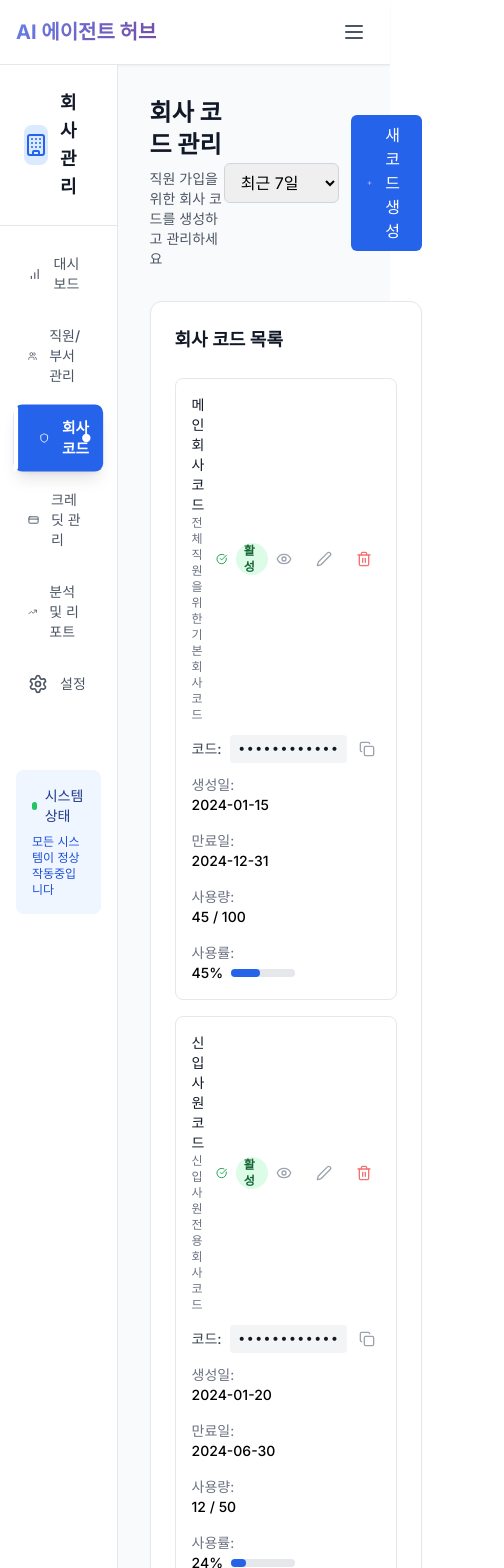
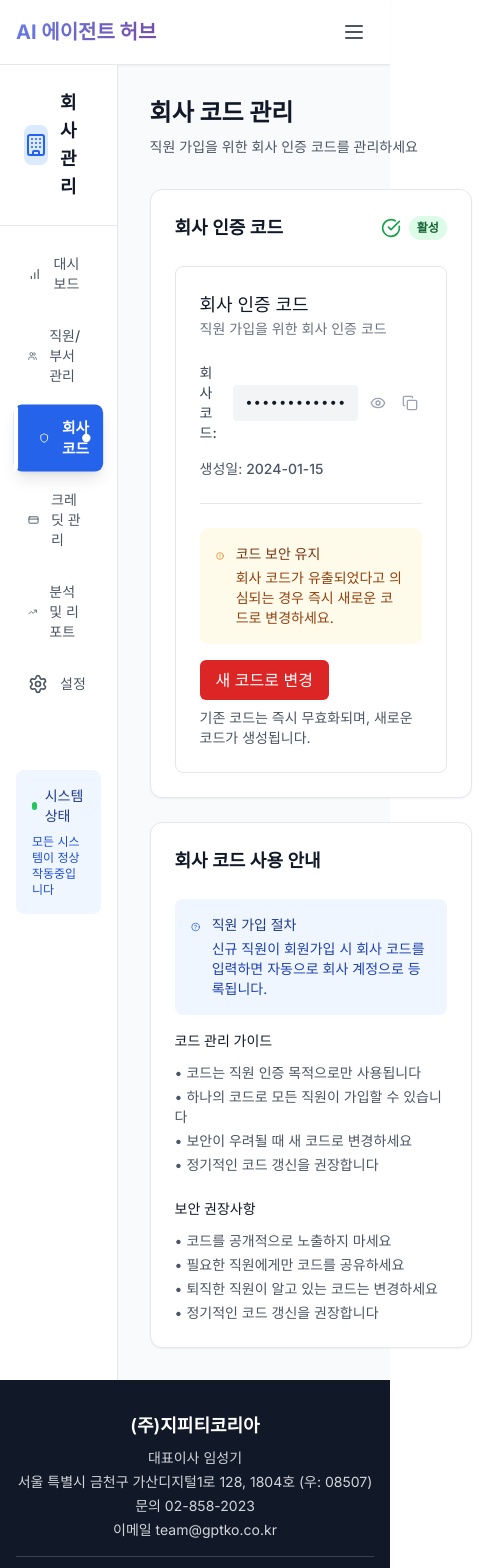
Before and after one commit to alisyos/angent_hub3, a Next.js app: page /company/code in a window 390 px wide. Shown: the top 1568 px of the page, 504 px wide, since content can reach past the window. Built offline with nearby package versions, Linux system fonts and the light colour scheme.

Commit message:
회사 코드 관리 페이지 개선: 단일 코드 시스템, 편집 기능 제거, 보안 관리 통합 및 코드 변경 확인 모달 추가

```diff
--- a/src/app/company/code/page.tsx
+++ b/src/app/company/code/page.tsx
@@ -6,254 +6,96 @@ import {
   Copy,
   Eye,
   EyeOff,
-  Edit2,
-  Trash2,
-  Plus,
   AlertCircle,
   CheckCircle,
-  XCircle,
-  HelpCircle
+  HelpCircle,
+  X
 } from 'lucide-react';
 
 export default function CompanyCode() {
-  const [companyCodes, setCompanyCodes] = useState([
-    {
+  // Single company code state
+  const [companyCode, setCompanyCode] = useState({
     id: 1,
     code: 'COMP2024001',
-      name: '메인 회사 코드',
-      description: '전체 직원을 위한 기본 회사 코드',
+    name: '회사 인증 코드',
+    description: '직원 가입을 위한 회사 인증 코드',
     isVisible: false,
     createdAt: '2024-01-15',
-      expiresAt: '2024-12-31',
-      usageCount: 45,
-      maxUsage: 100,
-      status: 'active'
-    },
-    {
-      id: 2,
-      code: 'COMP2024002',
-      name: '신입사원 코드',
-      description: '신입사원 전용 회사 코드',
-      isVisible: false,
-      createdAt: '2024-01-20',
-      expiresAt: '2024-06-30',
-      usageCount: 12,
-      maxUsage: 50,
-      status: 'active'
-    },
-    {
-      id: 3,
-      code: 'COMP2024003',
-      name: '임시 코드',
-      description: '임시 직원을 위한 제한된 코드',
-      isVisible: false,
-      createdAt: '2024-01-10',
-      expiresAt: '2024-03-31',
-      usageCount: 8,
-      maxUsage: 20,
-      status: 'expired'
-    }
-  ]);
-
-  const [showNewCodeForm, setShowNewCodeForm] = useState(false);
-  const [newCode, setNewCode] = useState({
-    name: '',
-    description: '',
-    expiresAt: '',
-    maxUsage: 100
+    isCreated: true // indicates if code has been created
   });
 
-  const handleToggleVisibility = (id: number) => {
-    setCompanyCodes(codes =>
-      codes.map(code =>
-        code.id === id ? { ...code, isVisible: !code.isVisible } : code
-      )
-    );
+  const [newCodeData, setNewCodeData] = useState({
+    name: '회사 인증 코드',
+    description: '직원 가입을 위한 회사 인증 코드'
+  });
+
+  // 확인 모달 상태
+  const [showConfirmModal, setShowConfirmModal] = useState(false);
+
+  const handleToggleVisibility = () => {
+    setCompanyCode(prev => ({ ...prev, isVisible: !prev.isVisible }));
   };
 
-  const handleCopyCode = (code: string) => {
-    navigator.clipboard.writeText(code);
-    // 복사 완료 알림 표시 로직 추가
+  const handleCopyCode = () => {
+    navigator.clipboard.writeText(companyCode.code);
+    // TODO: Add toast notification for copy success
   };
 
-  const handleGenerateNewCode = () => {
+  const handleShowConfirmModal = () => {
+    setShowConfirmModal(true);
+  };
+
+  const handleConfirmCodeChange = () => {
     const newCodeValue = `COMP${Date.now().toString().slice(-6)}`;
-    const newCodeData = {
-      id: Date.now(),
+    setCompanyCode(prev => ({
+      ...prev,
       code: newCodeValue,
-      name: newCode.name,
-      description: newCode.description,
+      createdAt: new Date().toISOString().split('T')[0]
+    }));
+    setShowConfirmModal(false);
+  };
+
+  const handleCancelCodeChange = () => {
+    setShowConfirmModal(false);
+  };
+
+  const handleCreateInitialCode = () => {
+    const newCodeValue = `COMP${Date.now().toString().slice(-6)}`;
+    setCompanyCode({
+      id: 1,
+      code: newCodeValue,
+      name: newCodeData.name,
+      description: newCodeData.description,
       isVisible: false,
       createdAt: new Date().toISOString().split('T')[0],
-      expiresAt: newCode.expiresAt,
-      usageCount: 0,
-      maxUsage: newCode.maxUsage,
-      status: 'active' as const
+      isCreated: true
+    });
   };
 
-    setCompanyCodes([...companyCodes, newCodeData]);
-    setShowNewCodeForm(false);
-    setNewCode({ name: '', description: '', expiresAt: '', maxUsage: 100 });
-  };
-
-  const getStatusColor = (status: string) => {
-    switch (status) {
-      case 'active': return 'bg-green-100 text-green-800';
-      case 'expired': return 'bg-red-100 text-red-800';
-      case 'disabled': return 'bg-gray-100 text-gray-800';
-      default: return 'bg-gray-100 text-gray-800';
-    }
-  };
-
-  const getStatusIcon = (status: string) => {
-    switch (status) {
-      case 'active': return <CheckCircle className="w-4 h-4 text-green-600" />;
-      case 'expired': return <XCircle className="w-4 h-4 text-red-600" />;
-      case 'disabled': return <AlertCircle className="w-4 h-4 text-gray-600" />;
-      default: return <AlertCircle className="w-4 h-4 text-gray-600" />;
-    }
-  };
-
-  const getStatusText = (status: string) => {
-    switch (status) {
-      case 'active': return '활성';
-      case 'expired': return '만료';
-      case 'disabled': return '비활성';
-      default: return '알 수 없음';
-    }
-  };
-
+  // If no code exists yet, show creation form
+  if (!companyCode.isCreated) {
     return (
       <CompanyLayout
         title="회사 코드 관리"
-      description="직원 가입을 위한 회사 코드를 생성하고 관리하세요"
-      actions={
-        <button
-          onClick={() => setShowNewCodeForm(true)}
-          className="px-4 py-2 bg-blue-600 text-white rounded-md hover:bg-blue-700 flex items-center space-x-2"
-        >
-          <Plus className="w-4 h-4" />
-          <span>새 코드 생성</span>
-        </button>
-      }
+        description="직원 가입을 위한 회사 인증 코드를 생성하세요"
+        hideTimePeriod={true}
       >
         <div className="space-y-6">
-        {/* 코드 목록 */}
           <div className="bg-white rounded-xl shadow-sm border border-gray-200 p-6">
-          <h2 className="text-lg font-semibold text-gray-900 mb-6">회사 코드 목록</h2>
+            <h3 className="text-lg font-semibold text-gray-900 mb-6">회사 인증 코드 생성</h3>
 
             <div className="space-y-4">
-            {companyCodes.map((code) => (
-              <div key={code.id} className="border border-gray-200 rounded-lg p-4">
-                <div className="flex items-center justify-between mb-3">
-                  <div className="flex items-center space-x-3">
-                    <div>
-                      <div className="text-sm font-medium text-gray-900">{code.name}</div>
-                      <div className="text-xs text-gray-500">{code.description}</div>
-                    </div>
-                    <div className="flex items-center space-x-2">
-                      {getStatusIcon(code.status)}
-                      <span className={`inline-flex px-2 text-xs font-semibold rounded-full ${getStatusColor(code.status)}`}>
-                        {getStatusText(code.status)}
-                      </span>
-                    </div>
-                  </div>
-                  <div className="flex items-center space-x-2">
-                    <button
-                      onClick={() => handleToggleVisibility(code.id)}
-                      className="p-2 text-gray-400 hover:text-gray-600"
-                    >
-                      {code.isVisible ? <EyeOff className="w-4 h-4" /> : <Eye className="w-4 h-4" />}
-                    </button>
-                    <button className="p-2 text-gray-400 hover:text-gray-600">
-                      <Edit2 className="w-4 h-4" />
-                    </button>
-                    <button className="p-2 text-red-400 hover:text-red-600">
-                      <Trash2 className="w-4 h-4" />
-                    </button>
-                  </div>
-                </div>
-
-                <div className="space-y-3">
-                  <div className="flex items-center space-x-4">
-                    <div className="flex items-center space-x-2">
-                      <span className="text-sm font-medium text-gray-700">코드:</span>
-                      <div className="flex items-center space-x-2">
-                        <code className="px-2 py-1 bg-gray-100 text-gray-900 rounded text-sm">
-                          {code.isVisible ? code.code : '••••••••••••'}
-                        </code>
-                        <button
-                          onClick={() => handleCopyCode(code.code)}
-                          className="p-1 text-gray-400 hover:text-gray-600"
-                        >
-                          <Copy className="w-4 h-4" />
-                        </button>
-                      </div>
-                    </div>
-                  </div>
-
-                  <div className="grid grid-cols-1 md:grid-cols-4 gap-4 text-sm">
-                    <div>
-                      <span className="text-gray-500">생성일:</span>
-                      <div className="font-medium">{code.createdAt}</div>
-                    </div>
-                    <div>
-                      <span className="text-gray-500">만료일:</span>
-                      <div className="font-medium">{code.expiresAt}</div>
-                    </div>
-                    <div>
-                      <span className="text-gray-500">사용량:</span>
-                      <div className="font-medium">{code.usageCount} / {code.maxUsage}</div>
-                    </div>
-                    <div>
-                      <span className="text-gray-500">사용률:</span>
-                      <div className="flex items-center space-x-2">
-                        <span className="font-medium">{Math.round((code.usageCount / code.maxUsage) * 100)}%</span>
-                        <div className="w-16 bg-gray-200 rounded-full h-2">
-                          <div
-                            className="bg-blue-600 h-2 rounded-full"
-                            style={{ width: `${(code.usageCount / code.maxUsage) * 100}%` }}
-                          ></div>
-                        </div>
-                      </div>
-                    </div>
-                  </div>
-                </div>
-              </div>
-            ))}
-          </div>
-        </div>
-
-        {/* 새 코드 생성 폼 */}
-        {showNewCodeForm && (
-          <div className="bg-white rounded-xl shadow-sm border border-gray-200 p-6">
-            <h3 className="text-lg font-semibold text-gray-900 mb-6">새 회사 코드 생성</h3>
-
-            <div className="space-y-4">
-              <div className="grid grid-cols-1 md:grid-cols-2 gap-4">
               <div>
                 <label className="block text-sm font-medium text-gray-700 mb-2">
                   코드 이름
                 </label>
                 <input
                   type="text"
-                    value={newCode.name}
-                    onChange={(e) => setNewCode({ ...newCode, name: e.target.value })}
+                  value={newCodeData.name}
+                  onChange={(e) => setNewCodeData({ ...newCodeData, name: e.target.value })}
                   className="w-full px-3 py-2 border border-gray-300 rounded-md focus:ring-2 focus:ring-blue-500 focus:border-transparent"
-                    placeholder="예: 2024년 상반기 신입사원 코드"
+                  placeholder="예: 회사 인증 코드"
                 />
-                </div>
-                <div>
-                  <label className="block text-sm font-medium text-gray-700 mb-2">
-                    만료일
-                  </label>
-                  <input
-                    type="date"
-                    value={newCode.expiresAt}
-                    onChange={(e) => setNewCode({ ...newCode, expiresAt: e.target.value })}
-                    className="w-full px-3 py-2 border border-gray-300 rounded-md focus:ring-2 focus:ring-blue-500 focus:border-transparent"
-                  />
-                </div>
               </div>
 
               <div>
@@ -261,47 +103,27 @@ export default function CompanyCode() {
                   코드 설명
                 </label>
                 <textarea
-                  value={newCode.description}
-                  onChange={(e) => setNewCode({ ...newCode, description: e.target.value })}
+                  value={newCodeData.description}
+                  onChange={(e) => setNewCodeData({ ...newCodeData, description: e.target.value })}
                   rows={3}
                   className="w-full px-3 py-2 border border-gray-300 rounded-md focus:ring-2 focus:ring-blue-500 focus:border-transparent"
-                  placeholder="이 코드의 용도를 설명해주세요"
+                  placeholder="직원 가입을 위한 회사 인증 코드"
                 />
               </div>
 
-              <div>
-                <label className="block text-sm font-medium text-gray-700 mb-2">
-                  최대 사용 횟수
-                </label>
-                <input
-                  type="number"
-                  value={newCode.maxUsage}
-                  onChange={(e) => setNewCode({ ...newCode, maxUsage: parseInt(e.target.value) })}
-                  className="w-full px-3 py-2 border border-gray-300 rounded-md focus:ring-2 focus:ring-blue-500 focus:border-transparent"
-                  min="1"
-                  max="1000"
-                />
-              </div>
-
-              <div className="flex justify-end space-x-3">
+              <div className="flex justify-end">
                 <button
-                  onClick={() => setShowNewCodeForm(false)}
-                  className="px-4 py-2 text-gray-700 bg-gray-100 rounded-md hover:bg-gray-200"
-                >
-                  취소
-                </button>
-                <button
-                  onClick={handleGenerateNewCode}
+                  onClick={handleCreateInitialCode}
                   className="px-4 py-2 bg-blue-600 text-white rounded-md hover:bg-blue-700"
+                  disabled={!newCodeData.name.trim()}
                 >
                   코드 생성
                 </button>
               </div>
             </div>
           </div>
-        )}
 
-        {/* 코드 사용 안내 */}
+          {/* 안내 정보 */}
           <div className="bg-white rounded-xl shadow-sm border border-gray-200 p-6">
             <h3 className="text-lg font-semibold text-gray-900 mb-6">회사 코드 사용 안내</h3>
 
@@ -318,14 +140,137 @@ export default function CompanyCode() {
                 </div>
               </div>
 
-            <div className="grid grid-cols-1 md:grid-cols-2 gap-4">
               <div className="space-y-3">
-                <h4 className="text-sm font-medium text-gray-900">코드 관리 팁</h4>
+                <h4 className="text-sm font-medium text-gray-900">보안 권장사항</h4>
                 <ul className="text-sm text-gray-600 space-y-1">
-                  <li>• 코드는 정기적으로 갱신하는 것이 좋습니다</li>
-                  <li>• 부서별로 다른 코드를 사용할 수 있습니다</li>
-                  <li>• 임시 직원용 코드는 짧은 만료일을 설정하세요</li>
-                  <li>• 사용량을 모니터링하여 적절히 조절하세요</li>
+                  <li>• 코드를 공개적으로 노출하지 마세요</li>
+                  <li>• 필요한 직원에게만 코드를 공유하세요</li>
+                  <li>• 코드가 유출되었다고 의심되면 즉시 코드를 변경하세요</li>
+                  <li>• 정기적으로 코드를 갱신하는 것을 권장합니다</li>
+                </ul>
+              </div>
+            </div>
+          </div>
+        </div>
+      </CompanyLayout>
+    );
+  }
+
+  return (
+    <CompanyLayout
+      title="회사 코드 관리"
+      description="직원 가입을 위한 회사 인증 코드를 관리하세요"
+      hideTimePeriod={true}
+    >
+      <div className="space-y-6">
+        {/* 회사 코드 정보 */}
+        <div className="bg-white rounded-xl shadow-sm border border-gray-200 p-6">
+          <div className="flex items-center justify-between mb-6">
+            <h2 className="text-lg font-semibold text-gray-900">회사 인증 코드</h2>
+            <div className="flex items-center space-x-2">
+              <CheckCircle className="w-5 h-5 text-green-600" />
+              <span className="inline-flex px-2 py-1 text-xs font-semibold rounded-full bg-green-100 text-green-800">
+                활성
+              </span>
+            </div>
+          </div>
+
+          <div className="border border-gray-200 rounded-lg p-6">
+            <div className="space-y-6">
+              <div>
+                <div className="text-lg font-medium text-gray-900">{companyCode.name}</div>
+                <div className="text-sm text-gray-500">{companyCode.description}</div>
+              </div>
+
+              <div className="space-y-4">
+                <div className="flex items-center space-x-4">
+                  <span className="text-sm font-medium text-gray-700">회사 코드:</span>
+                  <div className="flex items-center space-x-2">
+                    <code className="px-3 py-2 bg-gray-100 text-gray-900 rounded text-sm font-mono">
+                      {companyCode.isVisible ? companyCode.code : '••••••••••••'}
+                    </code>
+                    <button
+                      onClick={handleToggleVisibility}
+                      className="p-1 text-gray-400 hover:text-gray-600"
+                      title={companyCode.isVisible ? "코드 숨기기" : "코드 보기"}
+                    >
+                      {companyCode.isVisible ? <EyeOff className="w-4 h-4" /> : <Eye className="w-4 h-4" />}
+                    </button>
+                    <button
+                      onClick={handleCopyCode}
+                      className="p-1 text-gray-400 hover:text-gray-600"
+                      title="코드 복사"
+                    >
+                      <Copy className="w-4 h-4" />
+                    </button>
+                  </div>
+                </div>
+
+                <div className="flex items-center space-x-4 text-sm text-gray-600">
+                  <div>
+                    <span>생성일: </span>
+                    <span className="font-medium">{companyCode.createdAt}</span>
+                  </div>
+                </div>
+              </div>
+
+              {/* 코드 보안 관리 통합 */}
+              <div className="pt-6 border-t border-gray-200">
+                <div className="space-y-4">
+                  <div className="bg-amber-50 rounded-lg p-4">
+                    <div className="flex items-start space-x-3">
+                      <AlertCircle className="w-5 h-5 text-amber-600 mt-0.5" />
+                      <div>
+                        <h4 className="text-sm font-medium text-amber-900">코드 보안 유지</h4>
+                        <p className="text-sm text-amber-800 mt-1">
+                          회사 코드가 유출되었다고 의심되는 경우 즉시 새로운 코드로 변경하세요.
+                        </p>
+                      </div>
+                    </div>
+                  </div>
+
+                  <div>
+                    <button
+                      onClick={handleShowConfirmModal}
+                      className="px-4 py-2 bg-red-600 text-white rounded-md hover:bg-red-700"
+                    >
+                      새 코드로 변경
+                    </button>
+                    <p className="text-sm text-gray-600 mt-2">
+                      기존 코드는 즉시 무효화되며, 새로운 코드가 생성됩니다.
+                    </p>
+                  </div>
+                </div>
+              </div>
+            </div>
+          </div>
+        </div>
+
+        {/* 사용 안내 */}
+        <div className="bg-white rounded-xl shadow-sm border border-gray-200 p-6">
+          <h3 className="text-lg font-semibold text-gray-900 mb-6">회사 코드 사용 안내</h3>
+
+          <div className="space-y-4">
+            <div className="bg-blue-50 rounded-lg p-4">
+              <div className="flex items-start space-x-3">
+                <HelpCircle className="w-5 h-5 text-blue-600 mt-0.5" />
+                <div>
+                  <h4 className="text-sm font-medium text-blue-900">직원 가입 절차</h4>
+                  <p className="text-sm text-blue-800 mt-1">
+                    신규 직원이 회원가입 시 회사 코드를 입력하면 자동으로 회사 계정으로 등록됩니다.
+                  </p>
+                </div>
+              </div>
+            </div>
+
+            <div className="grid grid-cols-1 md:grid-cols-2 gap-6">
+              <div className="space-y-3">
+                <h4 className="text-sm font-medium text-gray-900">코드 관리 가이드</h4>
+                <ul className="text-sm text-gray-600 space-y-1">
+                  <li>• 코드는 직원 인증 목적으로만 사용됩니다</li>
+                  <li>• 하나의 코드로 모든 직원이 가입할 수 있습니다</li>
+                  <li>• 보안이 우려될 때 새 코드로 변경하세요</li>
+                  <li>• 정기적인 코드 갱신을 권장합니다</li>
                 </ul>
               </div>
 
@@ -334,58 +279,78 @@ export default function CompanyCode() {
                 <ul className="text-sm text-gray-600 space-y-1">
                   <li>• 코드를 공개적으로 노출하지 마세요</li>
                   <li>• 필요한 직원에게만 코드를 공유하세요</li>
-                  <li>• 퇴직한 직원이 사용한 코드는 비활성화하세요</li>
-                  <li>• 의심스러운 활동이 있으면 즉시 코드를 변경하세요</li>
+                  <li>• 퇴직한 직원이 알고 있는 코드는 변경하세요</li>
+                  <li>• 정기적인 코드 갱신을 권장합니다</li>
                 </ul>
               </div>
             </div>
           </div>
         </div>
-
-        {/* 코드 통계 */}
-        <div className="bg-white rounded-xl shadow-sm border border-gray-200 p-6">
-          <h3 className="text-lg font-semibold text-gray-900 mb-6">코드 사용 통계</h3>
-
-          <div className="grid grid-cols-1 md:grid-cols-3 gap-6">
-            <div className="text-center">
-              <div className="text-2xl font-bold text-blue-600">3</div>
-              <div className="text-sm text-gray-600">전체 코드</div>
-            </div>
-            <div className="text-center">
-              <div className="text-2xl font-bold text-green-600">2</div>
-              <div className="text-sm text-gray-600">활성 코드</div>
-            </div>
-            <div className="text-center">
-              <div className="text-2xl font-bold text-orange-600">65</div>
-              <div className="text-sm text-gray-600">총 사용 횟수</div>
-            </div>
       </div>
 
-          <div className="mt-6 pt-6 border-t border-gray-200">
-            <h4 className="text-sm font-medium text-gray-900 mb-3">월별 코드 사용 현황</h4>
-            <div className="space-y-2">
-              {[
-                { month: '2024-01', count: 25 },
-                { month: '2024-02', count: 32 },
-                { month: '2024-03', count: 8 }
-              ].map((stat) => (
-                <div key={stat.month} className="flex items-center justify-between">
-                  <span className="text-sm text-gray-600">{stat.month}</span>
-                  <div className="flex items-center space-x-2">
-                    <div className="w-20 bg-gray-200 rounded-full h-2">
+      {/* 코드 변경 확인 모달 */}
+      {showConfirmModal && (
+        <div className="fixed inset-0 z-50 overflow-y-auto">
+          <div className="flex min-h-screen items-center justify-center p-4">
+            {/* Backdrop */}
             <div
-                        className="bg-blue-600 h-2 rounded-full"
-                        style={{ width: `${(stat.count / 32) * 100}%` }}
-                      ></div>
-                    </div>
-                    <span className="text-sm font-medium text-gray-900">{stat.count}</span>
-                  </div>
-                </div>
-              ))}
+              className="fixed inset-0 bg-black bg-opacity-50 transition-opacity"
+              onClick={handleCancelCodeChange}
+            />
+
+            {/* Modal */}
+            <div className="relative w-full max-w-md rounded-lg border border-red-200 bg-white p-6 shadow-xl">
+              {/* Close button */}
+              <button
+                onClick={handleCancelCodeChange}
+                className="absolute right-4 top-4 text-gray-400 hover:text-gray-600"
+              >
+                <X className="h-5 w-5" />
+              </button>
+
+              {/* Title */}
+              <h3 className="mb-4 text-lg font-semibold text-red-600">
+                회사 코드 변경 확인
+              </h3>
+
+              {/* Content */}
+              <div className="mb-6 text-gray-700">
+                <div className="bg-red-50 rounded-lg p-4 mb-4">
+                  <div className="flex items-start space-x-3">
+                    <AlertCircle className="w-5 h-5 text-red-600 mt-0.5" />
+                    <div>
+                      <p className="text-sm text-red-800">
+                        정말로 회사 코드를 변경하시겠습니까?
+                      </p>
+                      <p className="text-sm text-red-700 mt-2">
+                        • 기존 코드는 즉시 무효화됩니다<br/>
+                        • 새로운 코드가 자동으로 생성됩니다<br/>
+                        • 직원들에게 새로운 코드를 안내해야 합니다
+                      </p>
                     </div>
                   </div>
                 </div>
               </div>
+
+              {/* Footer */}
+              <div className="flex justify-end space-x-3">
+                <button
+                  onClick={handleCancelCodeChange}
+                  className="px-4 py-2 text-gray-700 bg-gray-100 rounded-md hover:bg-gray-200"
+                >
+                  취소
+                </button>
+                <button
+                  onClick={handleConfirmCodeChange}
+                  className="px-4 py-2 bg-red-600 text-white rounded-md hover:bg-red-700"
+                >
+                  코드 변경
+                </button>
+              </div>
+            </div>
+          </div>
+        </div>
+      )}
     </CompanyLayout>
   );
 }
```
Lines whose indentation alone changed are shown as unchanged.
